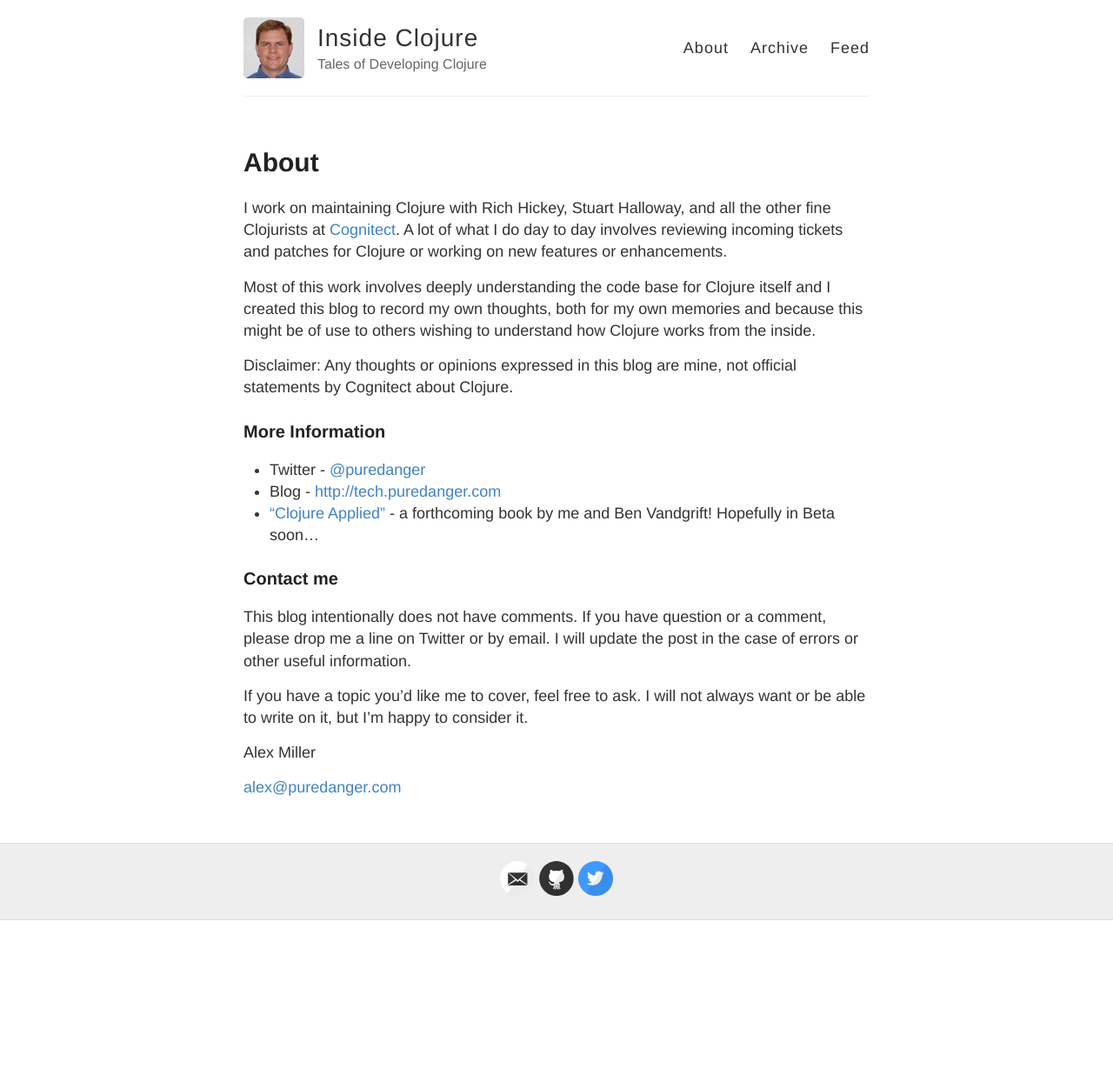
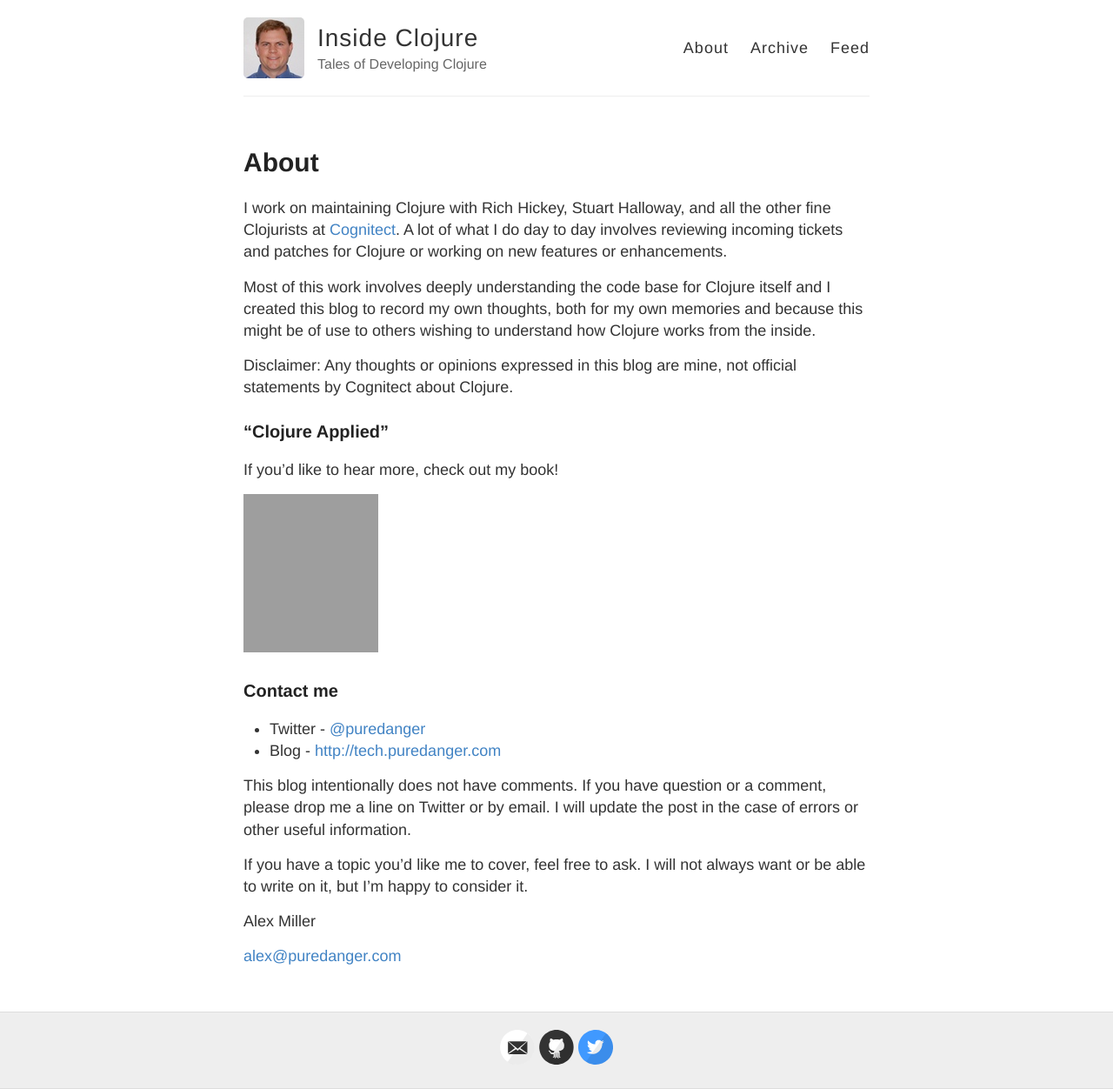
Before and after one commit to insideclojure/insideclojure.github.io, a Jekyll site: the page built from about.md, in a window 1280 px wide. Shown: the whole page at 87% size. Built offline with Jekyll 4.4.1, drawn with Linux system fonts in a browser that asks for light colours; before the commit the page ends 1058 px from its top, so only the background shows below that; grey boxes are pictures that could not be loaded.

Commit message:
add book

```diff
--- a/about.md
+++ b/about.md
@@ -16,13 +16,18 @@
 Disclaimer: Any thoughts or opinions expressed in this blog are mine, not official
 statements by Cognitect about Clojure.
 
-### More Information
+### "Clojure Applied"
+
+If you'd like to hear more, check out my book!
+
+<iframe border="0px" height="182px" seamless="true" src="https://pragprog.com/products/buy_now_insert/vmclojeco" width="155px">
+Buy Now
+</iframe>
+
+### Contact me
 
 - Twitter - [@puredanger](http://twitter.com/puredanger)
 - Blog - [http://tech.puredanger.com](http://tech.puredanger.com)
-- ["Clojure Applied"](https://pragprog.com/book/vmclojeco/clojure-applied) - a forthcoming book by me and Ben Vandgrift! Hopefully in Beta soon...
-
-### Contact me
 
 This blog intentionally does not have comments. If you have question or a comment, please
 drop me a line on Twitter or by email. I will update the post in the case of errors or
```
